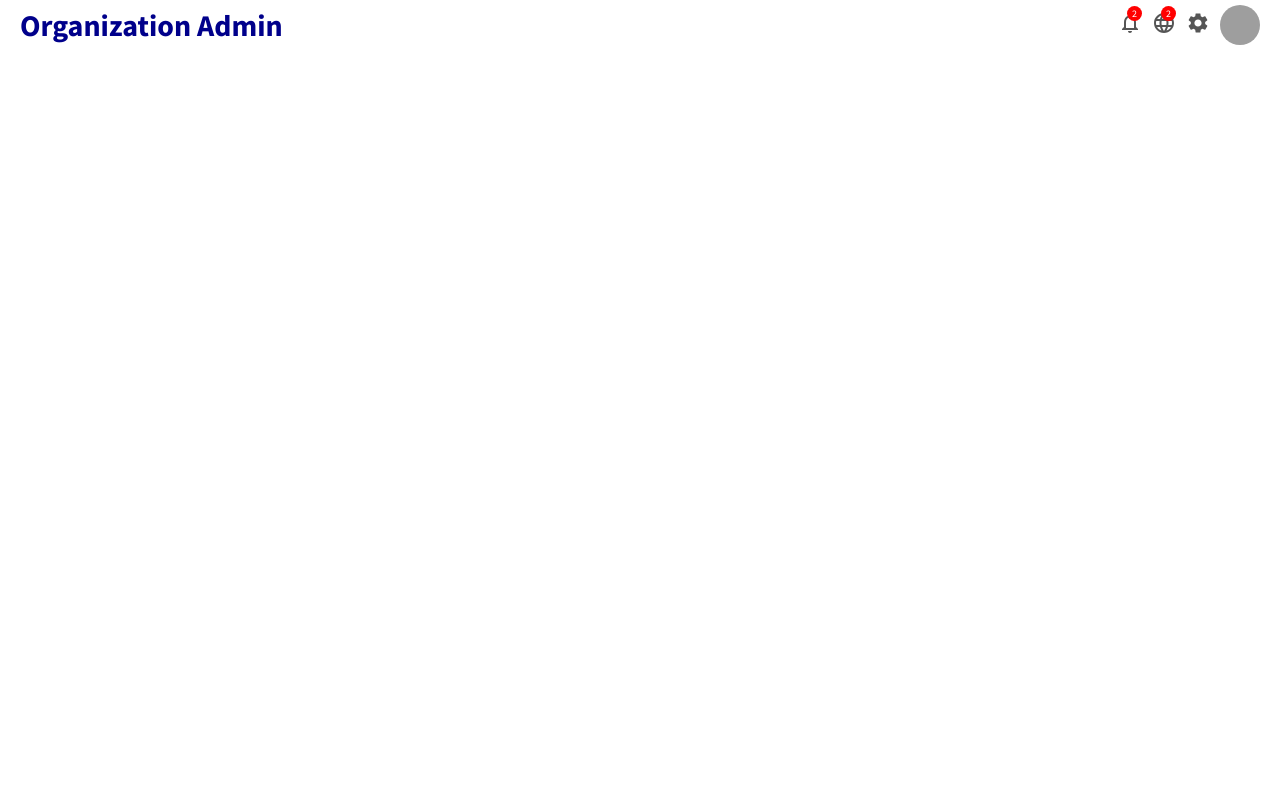
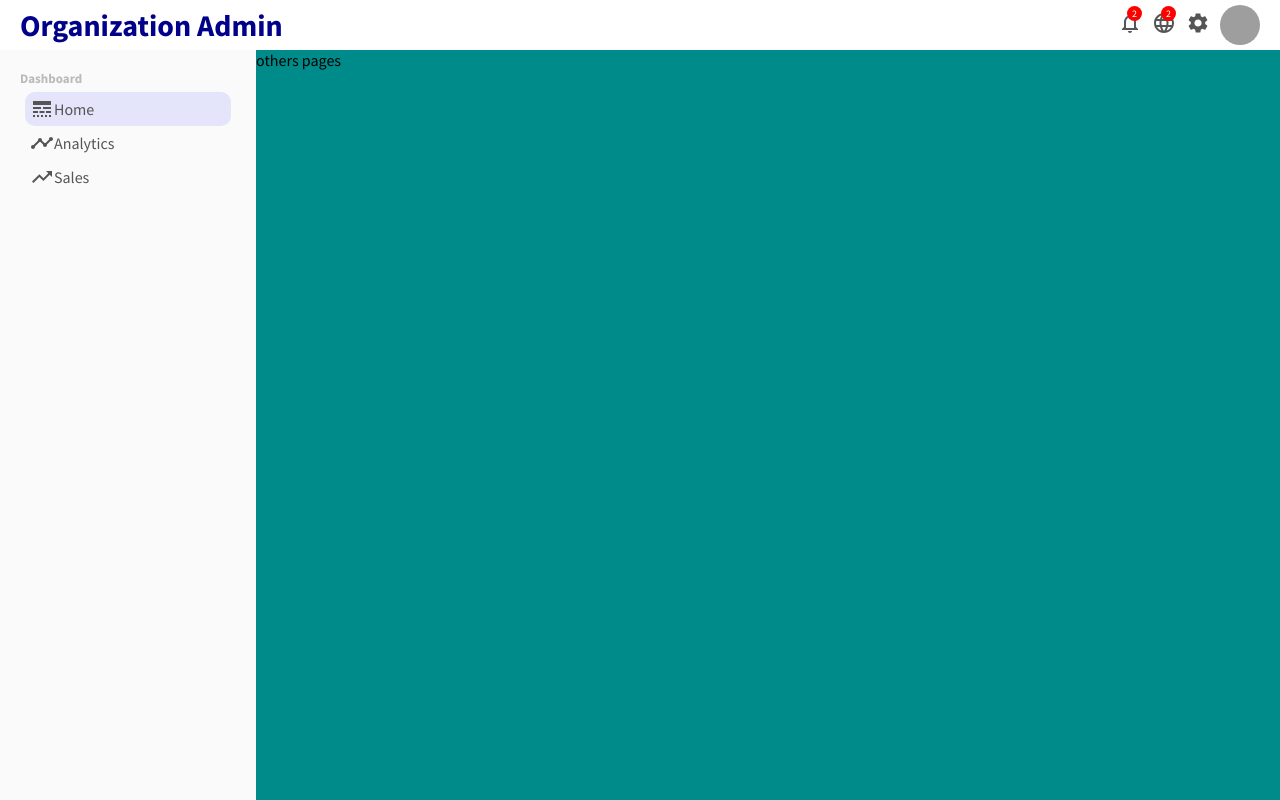
Before and after one commit to alejandropascuale/Organiation-Admin, a React (Create React App) app: page / in a window 1280 px wide. Built offline with nearby package versions, Linux system fonts and the light colour scheme; grey boxes are pictures that could not be loaded.

Commit message:
create sideBar and add main access buttons

```diff
--- /dev/null
+++ b/src/App.css
@@ -0,0 +1,7 @@
+.container {
+    display: flex;
+}
+.others {
+    flex: 4;
+    background-color: darkcyan;
+}
--- a/src/App.js
+++ b/src/App.js
@@ -1,9 +1,17 @@
+import './App.css'
+import Sidebar from "./components/Sidebar/Sidebar";
 import TopBar from "./components/TopBar/TopBar";
 
 function App() {
   return (
     <div className="App">
       <TopBar />
+      <div className="container">
+        <Sidebar />
+        <div className='others'>
+          others pages
+        </div>
+      </div>
     </div>
   );
 }
--- /dev/null
+++ b/src/components/Sidebar/Sidebar.css
@@ -0,0 +1,32 @@
+.sidebar {
+    flex: 1;
+    height: calc(100vh - 50px);
+    background-color: rgb(250, 250, 250);
+    position: sticky;
+    top: 50px;
+}
+.sidebarWrapper {
+    padding: 20px;
+    color: #555;
+}
+.sidebarMenu {
+    margin-bottom: 10px;
+}
+.sidebarTitle {
+    font-size: 13px;
+    color: rgb(187, 186, 186);
+}
+.sidebarList {
+    list-style: none;
+    padding: 5px;
+}
+.sidebarListItem {
+    padding: 5px;
+    cursor: pointer;
+    display: flex;
+    align-items: center;
+    border-radius: 10px;
+}
+.sidebarListItem.active, .sidebarListItem:hover {
+    background-color: rgb(228, 228, 250);
+}
--- /dev/null
+++ b/src/components/Sidebar/Sidebar.jsx
@@ -0,0 +1,28 @@
+import './Sidebar.css';
+import { LineStyle, Timeline, TrendingUp } from '@material-ui/icons';
+
+export default function Sidebar() {
+  return (
+    <div className='sidebar'>
+      <div className="sidebarWrapper">
+          <div className="sidebarMenu">
+              <h3 className="sidebarTitle">Dashboard</h3>
+              <ul className="sidebarList">
+                  <li className="sidebarListItem active">
+                      <LineStyle />
+                      Home
+                  </li>
+                  <li className="sidebarListItem">
+                      <Timeline />
+                      Analytics
+                  </li>
+                  <li className="sidebarListItem">
+                      <TrendingUp />
+                      Sales
+                  </li>
+              </ul>
+          </div>
+      </div>
+    </div>
+  )
+}
```
